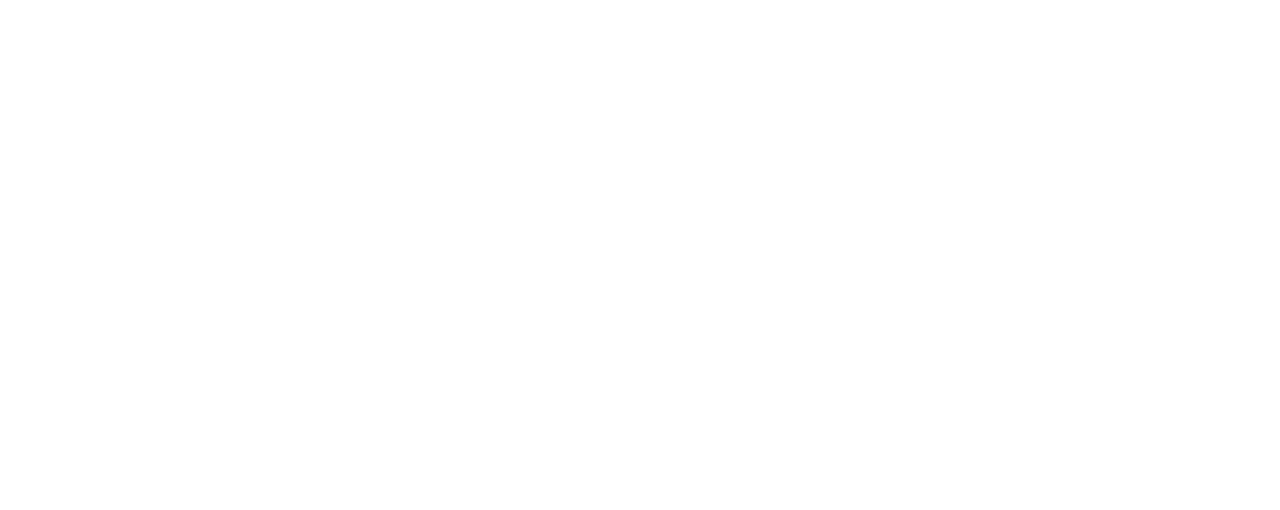
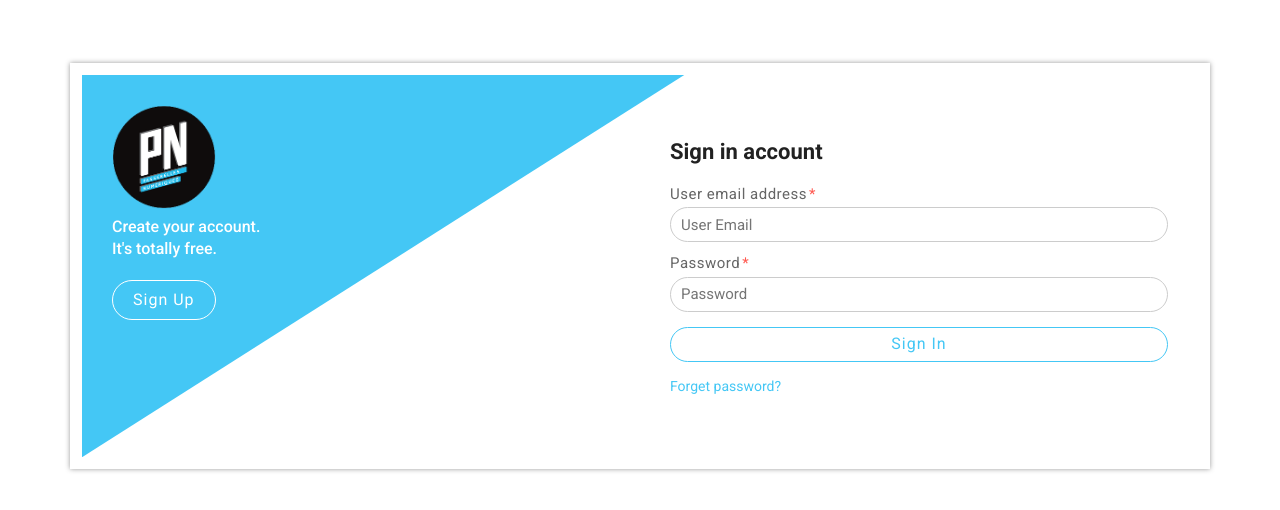
Before and after one commit to LyHoUrNgOrN/project_part2, a Vue app in the folder front/: page / in a window 1280 px wide. Shown: the part 134-644 px from the top of the page. Built offline with nearby package versions, Linux system fonts and the light colour scheme; no server answers.

Commit message:
#6 sign in

```diff
--- a/front/package.json
+++ b/front/package.json
@@ -8,9 +8,10 @@
     "lint": "vue-cli-service lint"
   },
   "dependencies": {
+    "axios": "^0.24.0",
     "core-js": "^3.6.5",
     "vue": "^2.6.11",
-    "vue-router": "^3.2.0",
+    "vue-router": "^3.5.3",
     "vuetify": "^2.4.0"
   },
   "devDependencies": {
--- /dev/null
+++ b/front/src/api/api.js
@@ -0,0 +1,8 @@
+import axios from "axios";
+
+export default axios.create({
+  baseURL: process.env.VUE_APP_API_URL,
+  headers: {
+    "Content-type": "application/json"
+  }
+});
--- /dev/null
+++ b/front/src/components/views/Signin.vue
@@ -0,0 +1,250 @@
+<template>
+    <div class="wrapper login">
+        <div class="container">
+            <div class="col-left">
+                <div class="login-text">
+                    <img src=".\..\..\assets\logo.png" alt="logo PNC" id="logo">
+                    <p>Create your account.<br>It's totally free.</p>
+                    <router-link to="/signup" class="btn">Sign Up</router-link>
+                    <!-- <a href="" class="btn">Sign Up</a> -->
+                </div>
+            </div>
+
+            <div class="col-right">
+                <div class="login-form">
+                    <h2>Sign in account</h2>
+                    <form action="#" @submit.prevent>
+                        <p>
+                            <label>User email address<span>*</span></label>
+                            <input type="text" placeholder="User Email" v-model="email" required>
+                        </p>
+                        <p>
+                            <label>Password<span>*</span></label>
+                            <input type="password" placeholder="Password" v-model="password" minlength="8" required>
+                        </p>
+                        <p v-if="messageAlert != ''">
+                            <label for="#">{{messageAlert}}</label>
+                        </p>
+                        <p>
+                            <!-- <button class="btn btnSub" @click="toApp">Sign in</button> -->
+                            <input type="submit" value="Sign In" @click="signIn">
+                        </p>
+                        <p>
+                            <a href="">Forget password?</a>
+                        </p>
+
+                    </form>
+                </div>
+            </div>
+
+        </div>
+    </div>
+</template>
+
+<script>
+import axios from "@/api/api.js";
+  export default {
+      data() {
+          return {
+             messageAlert : '',
+             email : "",
+             password : "",
+          }
+      },
+      methods: {
+        signIn(){
+            let user = new FormData();
+            user.append("email",this.email);
+            user.append("password",this.password);
+            axios.post('/signin',user).then(res=>{
+                if(res.data == 'Invalid email or password'){
+                    this.messageAlert = res.data
+                }else {
+                    this.$router.push('/home');
+                }
+            })
+        }
+      },
+  }
+</script>
+<style>
+*{
+    box-sizing: border-box;
+}
+body{
+    margin: 0;
+    font-family: Arial, Helvetica, sans-serif;
+    font-size: 16px;
+    font-weight: 400;
+    color: #444444;
+    background: #eaeff4;
+}
+
+.wrapper{
+    margin: 0 auto;
+    width: 100%;
+    max-width: 1140px;
+    min-height: 100vh;
+    display: flex;
+    align-items: center;
+    justify-content: center;
+    flex-direction: column;
+}
+
+.container{
+    position: relative;
+    width: 100%;
+    max-width: 600px;
+    height: auto;
+    display: flex;
+    background: #ffffff;
+    box-shadow: 0 0 5px #999999;
+}
+.login .col-left,
+.login .col-right{
+    padding: 30px;
+    display: flex;
+}
+.login .col-left{
+    width: 60%;
+    clip-path: polygon(0 0, 0% 100%, 90% 0 );
+    background: #44c7f5;
+}
+.login .col-right{
+    padding: 60px 30px;
+    width: 50%;
+    margin-left: -10%;
+}
+
+@media(max-width: 575px){
+    .login .container{
+        flex-direction: column;
+        box-shadow: none;
+    }
+    .login .col-left,
+    .login .col-right{
+     width: 100%;
+     margin: 0;
+     clip-path: none;
+    }
+    .login .col-right{
+        padding: 30px;
+    }
+
+
+}
+
+
+.login .login-text{
+    position: relative;
+    width: 100%;
+    color: #ffffff;
+}
+.login .login-text h2{
+    margin: 0 0 15px 0;
+    font-size: 30px;
+    font-weight: 700;
+}
+.login .login-text p{
+    margin: 0 0 20px 0;
+    font-size: 16px;
+    font-weight: 500;
+    line-height: 22px;
+}
+.btnSub,
+.login .login-text .btn{
+    display: inline-block;
+    padding: 7px 20px;
+    font-size: 16px;
+    letter-spacing: 1px;
+    text-decoration: none;
+    border-radius: 30px;
+    color: #ffffff;
+    outline: none;
+    border: 1px solid #ffffff;
+    box-shadow: inset 0 0 0 0 #ffffff;
+    transition: .3s;
+}
+.login .login-text .btn:hover{
+    color: #44c7f5;
+    box-shadow: inset 150px 0 0 0  #ffffff;
+}
+
+
+.login .login-form{
+    position: relative;
+    width: 100%;
+}
+.login .login-form h2{
+    margin: 0 0 15px 0;
+    font-size: 22px;
+    font-weight: 700;
+}
+.login .login-form p{
+    margin: 0 0 10px 0;
+    text-align: left;
+    color: #666666;
+    font-size: 15px;
+}
+.login .login-form p:last-child{
+    margin: 0;
+    padding-top: 3px;
+}
+.login .login-form p a{
+    color: #44c7f5;
+    font-size: 14px;
+    text-decoration: none;
+}
+.login .login-form label {
+    display: block;
+    width: 100%;
+    margin-bottom: 2px;
+    letter-spacing: .5px;
+}
+.login .login-form p:last-child label{
+    width: 60%;
+    float: left;
+}
+.login .login-form label span{
+    color: #ff574e;
+    padding-left: 2px;
+}
+.login .login-form input{
+    display: block;
+    width: 100%;
+    height: 35px;
+    padding: 0 10px;
+    outline: none;
+    border: 1px solid #cccccc;
+    border-radius: 30px;
+}
+.login .login-form input:focus{
+    border-color: #ff574e;
+}
+.login .login-form button,
+.login .login-form input[type=submit] {
+    display: inline-block;
+    width: 100%;
+    margin-top: 5px;
+    color: #44c7f5;
+    font-size: 16px;
+    letter-spacing: 1px;
+    cursor: pointer;
+    background: transparent;
+    border: 1px solid #44c7f5;
+    border-radius: 30px;
+    box-shadow: inset 0 0 0 0 #44c7f5;
+    transition: .3s;
+}
+.login .login-form button:hover,
+.login .login-form input[type=submit]:hover{
+    color: #ffffff;
+    box-shadow: inset 250px 0 0 0 #44c7f5;
+}
+
+#logo{
+  width: 13vh;
+  height: 13vh;
+}
+
+</style>
--- a/front/src/router/index.js
+++ b/front/src/router/index.js
@@ -1,10 +1,12 @@
 import Vue from 'vue'
 import VueRouter from 'vue-router'
+import signin from "./../components/views/Signin.vue";
 
 Vue.use(VueRouter)
 
 const routes = [
-
+  { path: "/", component: signin },
+  // { path: "/home", component: signin },
 ]
 
 const router = new VueRouter({
```
Also changed, not shown: front/src/assets/logo.png.
